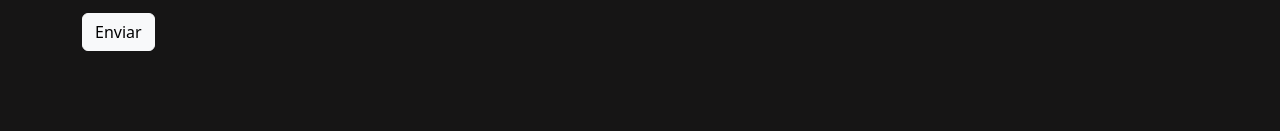
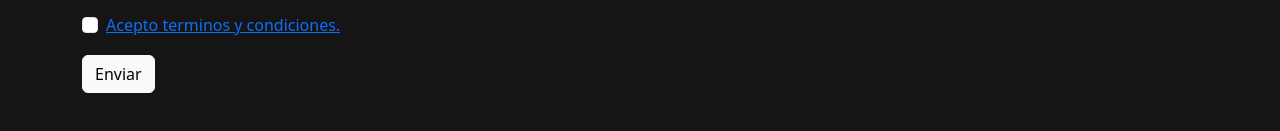
Before and after one commit to estebanllfu/Desafio-Viajes-Chile-Actualizado, a website with bundled scripts: page index.html in a window 1280 px wide. Shown: the part 2844-2975 px from the top of the page. Built offline with nearby package versions, Linux system fonts and the light colour scheme.

Commit message:
Agregue el ultimo detalle

```diff
--- a/index.html
+++ b/index.html
@@ -418,7 +418,14 @@
             <textarea class="form-control" id="exampleFormControlTextarea1" rows="3" placeholder="Escribenos algo bonito..."></textarea>
           </div>
 
-          <button type="button" class="btn btn-light my_boton">Enviar</button>
+          <div class="form-check">
+            <input class="form-check-input" type="checkbox" value="" id="invalidCheck2" required>
+            <label class="form-check-label text-light" for="invalidCheck2">
+              <a href="#">Acepto terminos y condiciones.</a>
+            </label>
+          </div>
+
+          <button type="button" class="btn btn-light my_boton my-3">Enviar</button>
 
 
     </div>
```
